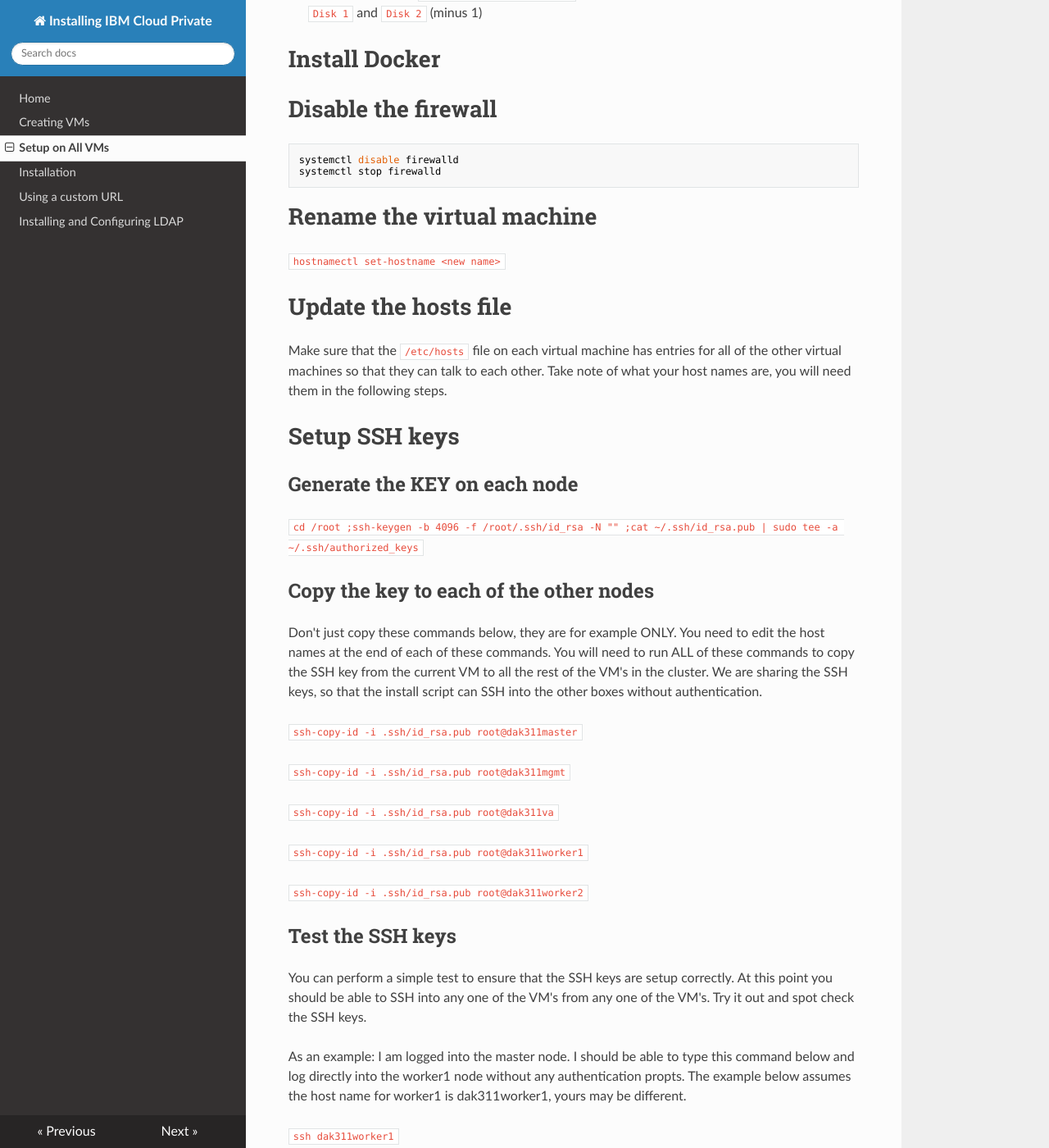
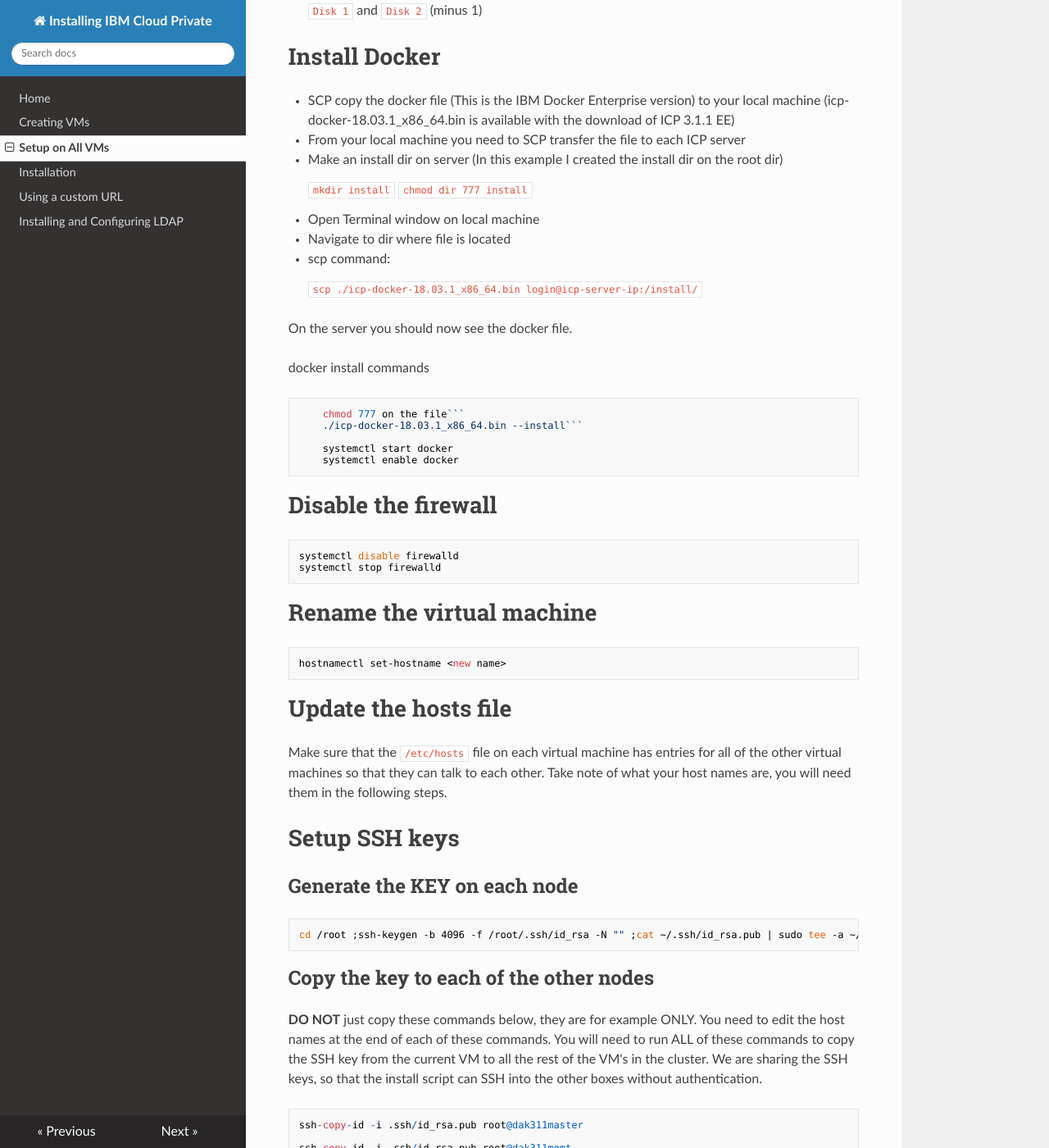
Before and after one commit to IBM-ICP-CoC/ICP-311-Install, an MkDocs documentation site: the page built from docs/setupall.md, in a window 1280 px wide and 1400 px high, scrolled down 1215 px. Shown: the whole window at 82% size. Built offline with MkDocs 1.6.1, drawn with Linux system fonts in a browser that asks for light colours; nearby versions of some CDN libraries; some of the changed text lies outside the part shown.

Commit message:
minor edits.

````diff
--- a/docs/setupall.md
+++ b/docs/setupall.md
@@ -13,10 +13,9 @@ To install IBM Cloud Private you first need to prepare all of your virtual machi
 !!! note
     The first time you make a secure connection to a remote machine you may see this message:
 
-    ```
-    The authenticity of host '169.60.185.59 (169.60.185.59)' can't be established.
-    ECDSA key fingerprint is SHA256:XAs372uCWTkOqLOkXwQYuCXq21GaJFoYIuItUf0xGpc.
-    Are you sure you want to continue connecting (yes/no)?```
+    > The authenticity of host '169.60.185.59 (169.60.185.59)' can't be established.
+    > ECDSA key fingerprint is SHA256:XAs372uCWTkOqLOkXwQYuCXq21GaJFoYIuItUf0xGpc.
+    > Are you sure you want to continue connecting (yes/no)?
 
     Type in `yes` and the key fingerprint will be added to your `~/.ssh/known_hosts` file.
 
@@ -35,6 +34,31 @@ When the virtual machine was created two additional disks were added to the conf
 
 #Install Docker
 
+- SCP copy the docker file (This is the IBM Docker Enterprise version) to your local machine
+    (icp-docker-18.03.1_x86_64.bin is available with the download of ICP 3.1.1 EE)
+- From your local machine you need to SCP transfer the file to each ICP server
+- Make an install dir on server (In this example I created the install dir on the root dir)
+
+    ```mkdir install ```
+    ```chmod dir 777 install```
+
+- Open Terminal window on local machine
+- Navigate to dir where file is located
+- scp command:
+
+    ```scp ./icp-docker-18.03.1_x86_64.bin login@icp-server-ip:/install/```
+
+On the server you should now see the docker file.
+
+docker install commands
+
+```
+    chmod 777 on the file```
+    ./icp-docker-18.03.1_x86_64.bin --install```
+
+    systemctl start docker
+    systemctl enable docker
+```
 
 #Disable the firewall
 ```
@@ -45,7 +69,9 @@ systemctl stop firewalld
 
 #Rename the virtual machine
 
-`hostnamectl set-hostname <new name>`
+```
+hostnamectl set-hostname <new name>
+```
 
 
 #Update the hosts file
@@ -57,21 +83,24 @@ Make sure that the `/etc/hosts` file on each virtual machine has entries for all
 
 ##Generate the KEY on each node
 
-`cd /root ;ssh-keygen -b 4096 -f /root/.ssh/id_rsa -N "" ;cat ~/.ssh/id_rsa.pub | sudo tee -a ~/.ssh/authorized_keys`
+```
+cd /root ;ssh-keygen -b 4096 -f /root/.ssh/id_rsa -N "" ;cat ~/.ssh/id_rsa.pub | sudo tee -a ~/.ssh/authorized_keys
+```
 
 ##Copy the key to each of the other nodes
 
-Don't just copy these commands below, they are for example ONLY. You need to edit the host names at the end of each of these commands. You will need to run ALL of these commands to copy the SSH key from the current VM to all the rest of the VM's in the cluster. We are sharing the SSH keys, so that the install script can SSH into the other boxes without authentication.
+**DO NOT** just copy these commands below, they are for example ONLY. You need to edit the host names at the end of each of these commands. You will need to run ALL of these commands to copy the SSH key from the current VM to all the rest of the VM's in the cluster. We are sharing the SSH keys, so that the install script can SSH into the other boxes without authentication.
+```
+ssh-copy-id -i .ssh/id_rsa.pub root@dak311master
 
-`ssh-copy-id -i .ssh/id_rsa.pub root@dak311master`
+ssh-copy-id -i .ssh/id_rsa.pub root@dak311mgmt
 
-`ssh-copy-id -i .ssh/id_rsa.pub root@dak311mgmt`
+ssh-copy-id -i .ssh/id_rsa.pub root@dak311va
 
-`ssh-copy-id -i .ssh/id_rsa.pub root@dak311va`
+ssh-copy-id -i .ssh/id_rsa.pub root@dak311worker1
 
-`ssh-copy-id -i .ssh/id_rsa.pub root@dak311worker1`
-
-`ssh-copy-id -i .ssh/id_rsa.pub root@dak311worker2`
+ssh-copy-id -i .ssh/id_rsa.pub root@dak311worker2
+```
 
 ##Test the SSH keys
 
@@ -79,7 +108,9 @@ You can perform a simple test to ensure that the SSH keys are setup correctly. A
 
 As an example:  I am logged into the master node. I should be able to type this command below and log directly into the worker1 node without any authentication propts. The example below assumes the host name for worker1 is dak311worker1, yours may be different.
 
-`ssh dak311worker1`
+```
+ssh dak311worker1
+```
 
 !!! success
     You should now see that your logged into the worker 1 node and you didn't see any prompts for userid or password.
````
Also changed, not shown: docs/index.md (+19 -1 lines), docs/installicp.md (+29 -9 lines).
